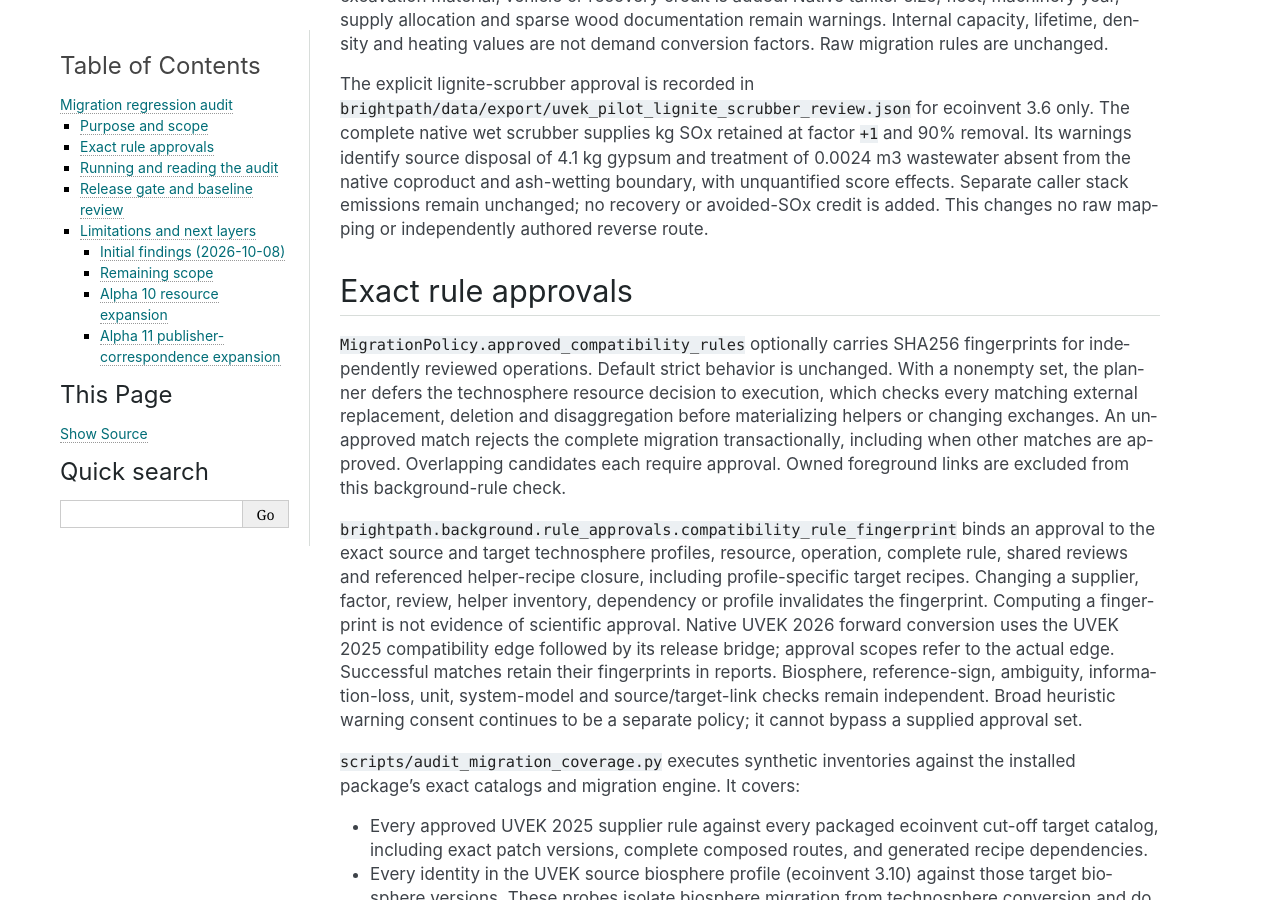
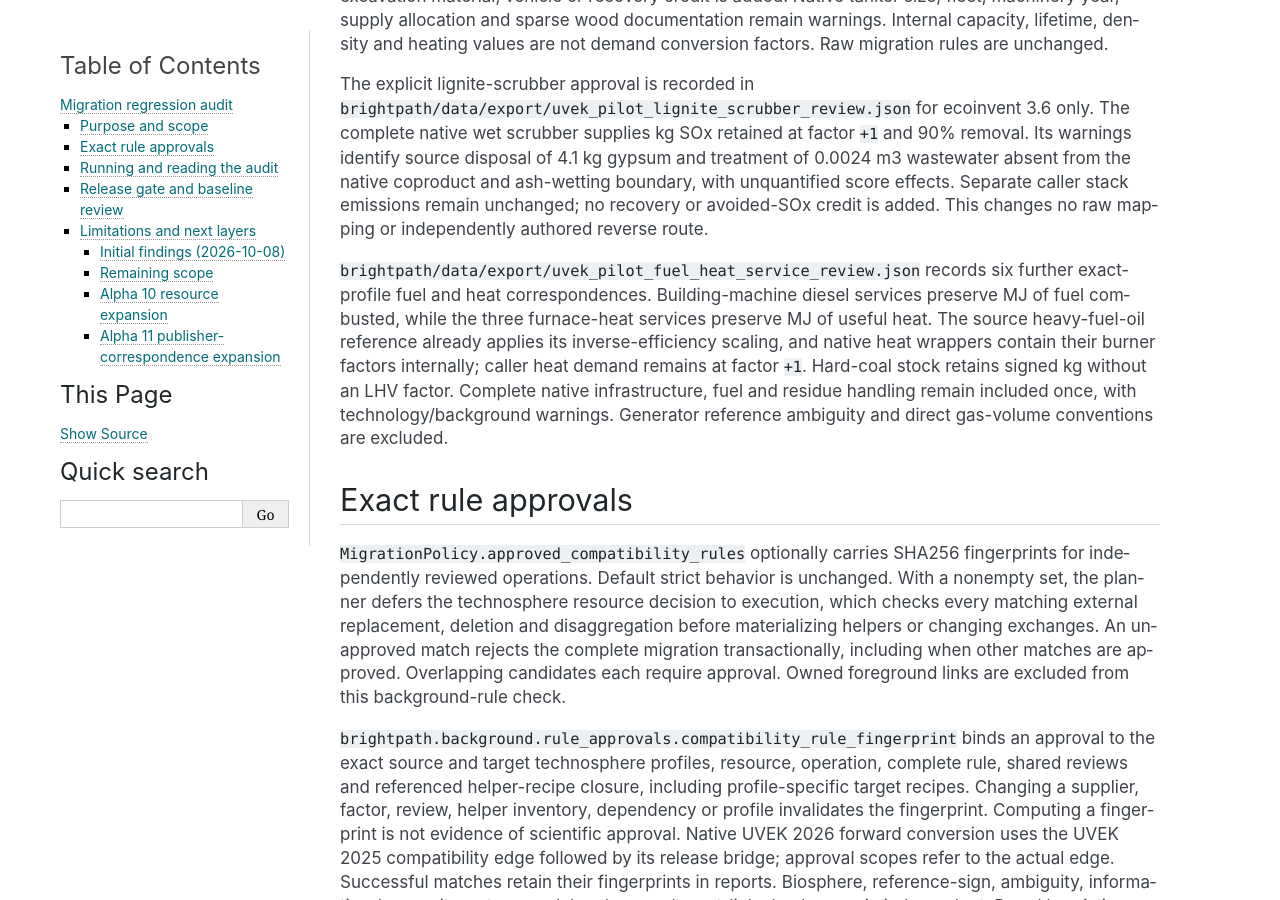
Before and after one commit to romainsacchi/brightpath, a Sphinx documentation site: the page built from docs/migration-audit.rst, in a window 1280 px wide and 900 px high, scrolled down 1904 px. Built offline with Sphinx 7.4.7, drawn with Linux system fonts in a browser that asks for light colours; pages that are not in the unit, such as notebooks, are missing from menus.

Commit message:
Record distinct fuel-combustion and useful-heat reference bases

```diff
--- a/docs/migration-audit.rst
+++ b/docs/migration-audit.rst
@@ -100,6 +100,16 @@ and treatment of 0.0024 m3 wastewater absent from the native coproduct and
 ash-wetting boundary, with unquantified score effects. Separate caller stack
 emissions remain unchanged; no recovery or avoided-SOx credit is added. This
 changes no raw mapping or independently authored reverse route.
+
+``brightpath/data/export/uvek_pilot_fuel_heat_service_review.json`` records six
+further exact-profile fuel and heat correspondences. Building-machine diesel
+services preserve MJ of fuel combusted, while the three furnace-heat services
+preserve MJ of useful heat. The source heavy-fuel-oil reference already applies
+its inverse-efficiency scaling, and native heat wrappers contain their burner
+factors internally; caller heat demand remains at factor ``+1``. Hard-coal stock
+retains signed kg without an LHV factor. Complete native infrastructure, fuel
+and residue handling remain included once, with technology/background warnings.
+Generator reference ambiguity and direct gas-volume conventions are excluded.
 
 Exact rule approvals
 --------------------
```
Also changed, not shown: 1 other file.
